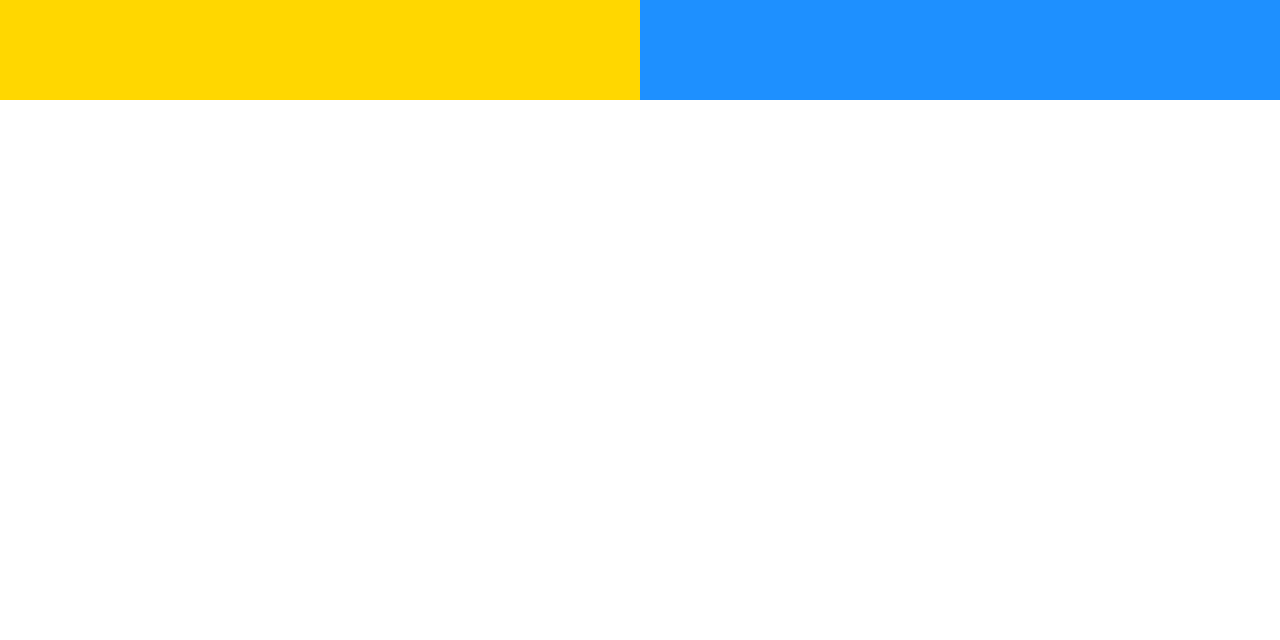
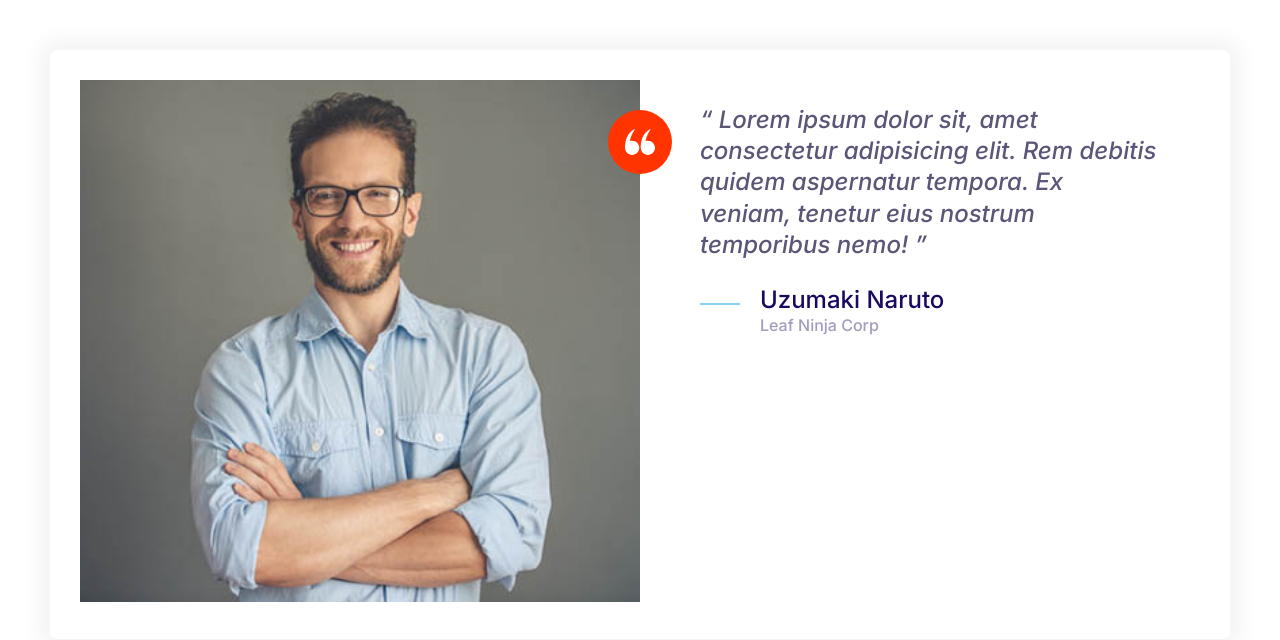
Before and after one commit to techabie/moshify, a plain HTML site: page index.html in a window 1280 px wide. Drawn offline with Linux system fonts and the light colour scheme.

Commit message:
define the testimonial component

```diff
--- a/css/styles.css
+++ b/css/styles.css
@@ -161,7 +161,16 @@
   justify-content: center;
   align-items: center;
 }
-
+.icon-container--accent {
+  background: var(--color-accent);
+}
+.icon--white {
+  fill: #fff;
+}
+.icon--small {
+  width: 30px;
+  height: 30px;
+}
 /* Buttons */
 .btn {
   border-radius: 40px;
@@ -280,6 +289,12 @@
 }
 .card--secondary .badge--secondary {
   background: #02cdf1;
+}
+
+/* this skin of the card component will prevent the red quote icon of the testimonial
+from missing the right side  */
+.card--testimonial {
+  overflow: visible;
 }
 
 /* Plan */
@@ -411,3 +426,30 @@
     grid-template-columns: 1fr 1fr;
   }
 }
+
+/* Testimonials */
+.testimonial {
+  padding: 3rem;
+}
+.testimonial__image {
+  position: relative;
+}
+.testimonial__image > img {
+  width: 100%;
+}
+.testimonial__image > .icon-container {
+  position: absolute;
+  top: 3rem;
+  right: -32px;
+}
+.card .testimonial {
+}
+@media screen and (min-width: 768px) {
+  .testimonial .quote,
+  .testimonial .quote__author {
+    font-size: 2.4rem;
+  }
+  .testimonial .quote {
+    margin-left: 6rem;
+  }
+}
--- a/index.html
+++ b/index.html
@@ -13,10 +13,38 @@
     <link rel="stylesheet" href="css/normalize.css" />
     <link rel="stylesheet" href="css/styles.css" />
   </head>
-  <body>
-    <div class="grid grid--1x2">
-      <div style="height: 100px; background: gold"></div>
-      <div style="height: 100px; background: dodgerblue"></div>
+  <body style="padding: 5rem">
+    <div class="card testimonial card--testimonial">
+      <div class="grid grid--1x2">
+        <div class="testimonial__image">
+          <img src="images/testimonial.jpg" alt="A happy, smiling" />
+          <span class="icon-container icon-container--accent">
+            <svg class="icon icon--white icon--small">
+              <use xlink:href="images/sprite.svg#quotes"></use>
+            </svg>
+          </span>
+        </div>
+        <blockquote class="quote">
+          <p class="quote__text">
+            Lorem ipsum dolor sit, amet consectetur adipisicing elit. Rem
+            debitis quidem aspernatur tempora. Ex veniam, tenetur eius nostrum
+            temporibus nemo!
+          </p>
+          <footer class="quote__footer">
+            <div class="media">
+              <div class="media__image">
+                <svg class="icon icon--primary quote__line">
+                  <use xlink:href="images/sprite.svg#line"></use>
+                </svg>
+              </div>
+              <div class="media__body">
+                <h3 class="media__title quote__author">Uzumaki Naruto</h3>
+                <p class="quote__organization">Leaf Ninja Corp</p>
+              </div>
+            </div>
+          </footer>
+        </blockquote>
+      </div>
     </div>
   </body>
 </html>
```
Also changed, not shown: images/testimonial.jpg (added), 1 other file.
